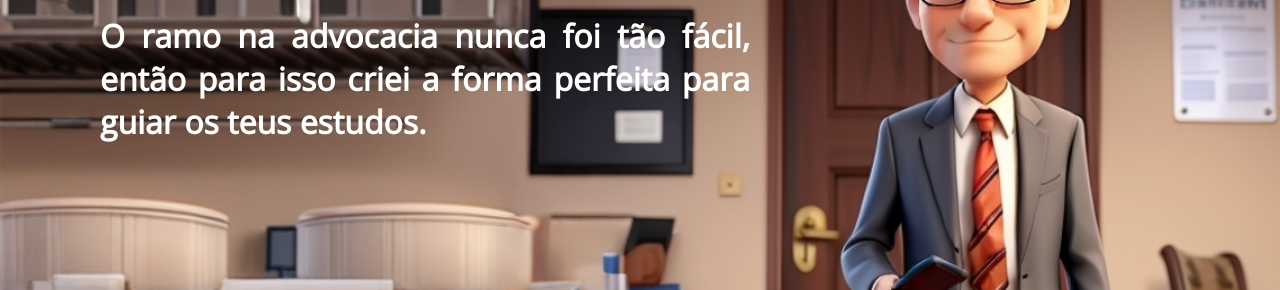
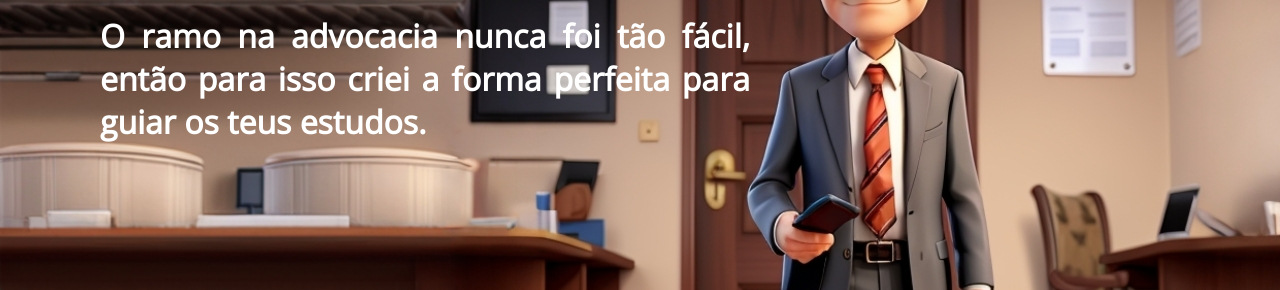
Before and after one commit to Ian-Di/landingpage-advogado, a plain HTML site: page index.html in a window 1280 px wide. Shown: the part 296-586 px from the top of the page. Drawn offline with nearby package versions, Linux system fonts and the light colour scheme.

Commit message:
Update style.css

```diff
--- a/style.css
+++ b/style.css
@@ -28,9 +28,9 @@ a{
 }
 
 .header{
-    background-image: url(/assets/artwork.png);
-    background-size: 1440px;
-    height: 600px;
+    background-image:url(assets/artwork.png);
+    background-repeat: no-repeat;
+    background-size: cover;
 }
 
 .in-header{
```
